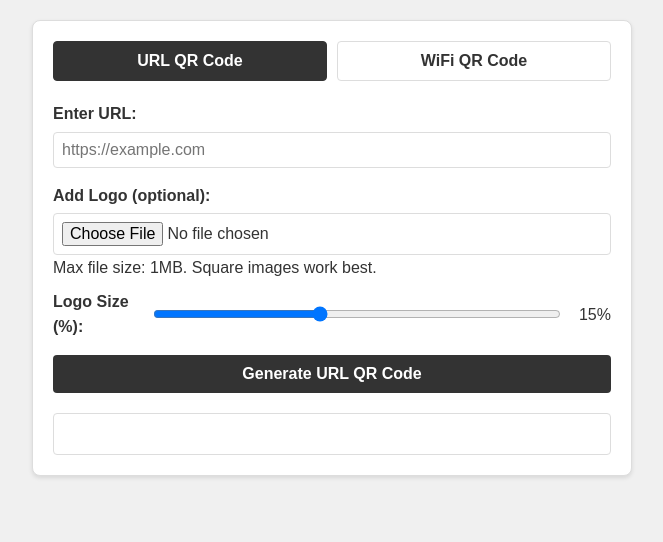
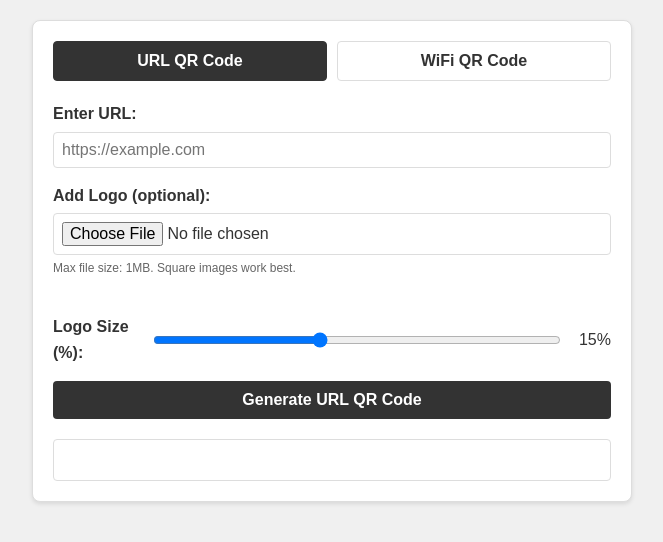
Before and after one commit to 1891Swe/qrcode, a plain HTML site: page index.html in a window 1280 px wide. Shown: the whole page, without its empty margins (308-971 px from the left). Drawn offline with Linux system fonts and the light colour scheme.

Commit message:
Update qr-styles.css

```diff
--- a/css/qr-styles.css
+++ b/css/qr-styles.css
@@ -151,6 +151,23 @@ button:active {
     text-align: right;
 }
 
+/* File info styles */
+.file-info {
+    font-size: 12px;
+    color: #666;
+    margin-top: 4px;
+    margin-bottom: 8px;
+}
+
+/* Error message styles */
+.error-message {
+    color: #e74c3c;
+    font-size: 13px;
+    margin-top: 5px;
+    font-weight: bold;
+    min-height: 20px;
+}
+
 /* Download button styles */
 #download-container {
     margin-top: 20px;
```
